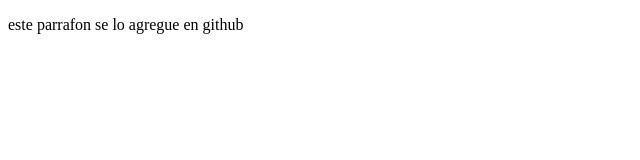
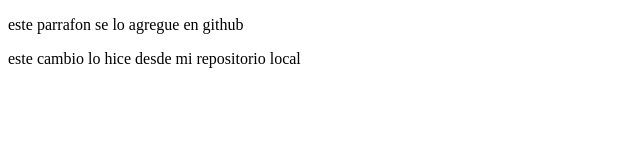
Before and after one commit to toruno15/test_repo, a plain HTML site: page index.html in a window 1280 px wide. Shown: the whole page, without its empty margins (0-640 px from the left). Drawn offline with Linux system fonts and the light colour scheme.

Commit message:
se cambio algo

```diff
--- a/index.html
+++ b/index.html
@@ -8,5 +8,6 @@
 </head>
 <body>
     <p>este parrafon se lo agregue en github</p>
+    <p>este cambio lo hice desde mi repositorio local</p>
 </body>
 </html>
```
